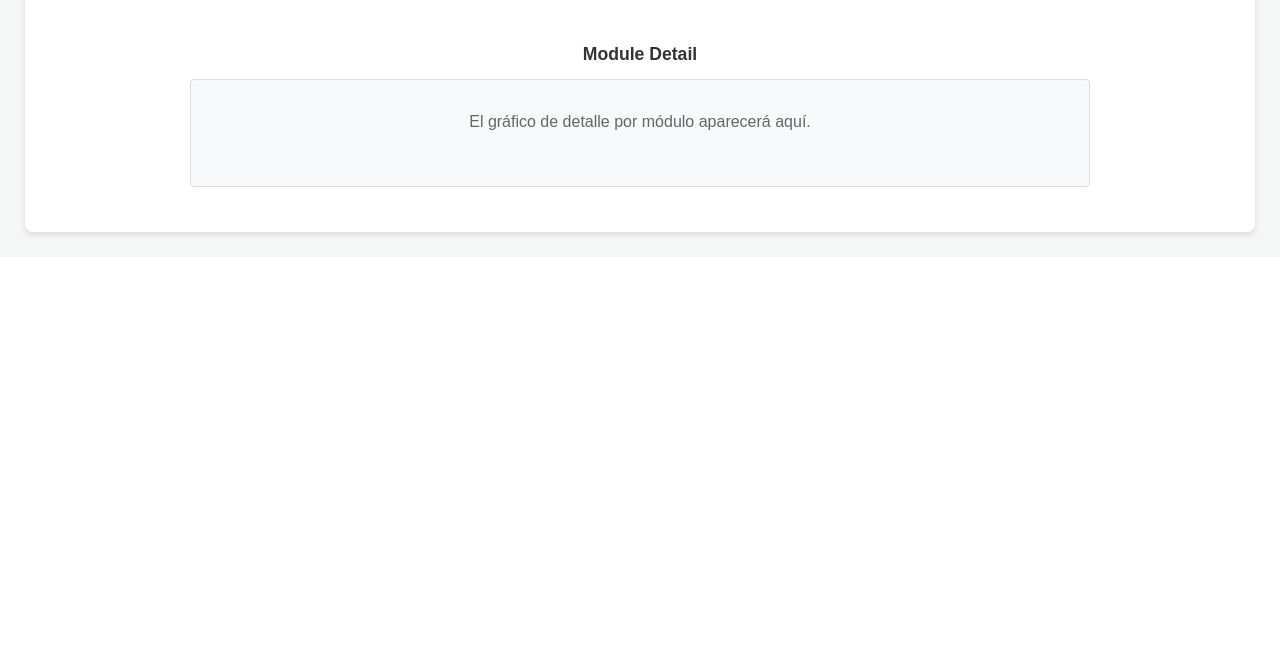
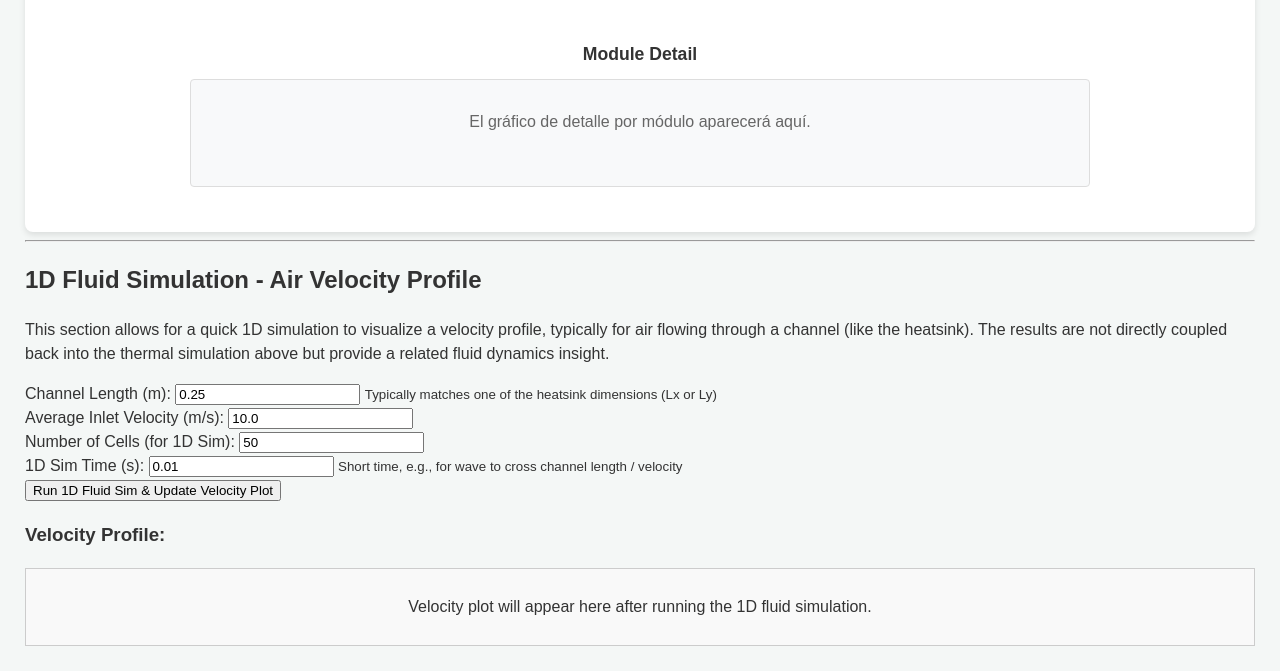
Before and after one commit to jwer99/thermal_PE_simulator, a Flask app: page / in a window 1280 px wide. Shown: the part 2883-3554 px from the top of the page. Before the commit the page ends 3123 px from the top, so only its background shows below. Run offline with Flask 3, Linux system fonts and the light colour scheme.

Commit message:
I've integrated the 1D Eulerian fluid simulation's velocity plot into your main thermal simulator page (`index.html`).
Here's what I did:

-   In `templates/index.html`, I added a new section titled "1D Fluid Simulation - Air Velocity Profile". This section includes:
    -   Input fields for key 1D fluid simulation parameters: Channel Length, Average Inlet Velocity, Number of Cells, and 1D Sim Time.
    -   A button "Run 1D Fluid Sim & Update Velocity Plot" to trigger the simulation.
    -   A placeholder to display the generated 1D velocity plot.
    -   A div for status messages.
-   In `static/js/script.js`, I added JavaScript logic to handle the new button. This script:
    -   Gathers parameters from the new input fields on `index.html`.
    -   Uses default values for other 1D fluid simulation parameters not exposed in this UI section.
    -   Makes an asynchronous POST request to the existing `/run_fluid_simulation` endpoint.
    -   Displays the returned 1D velocity plot (if successful) and any status/error messages in the new section on `index.html`.

No changes were required in `app.py` as the existing endpoint and simulation core function were sufficient.

```diff
--- a/static/js/script.js
+++ b/static/js/script.js
@@ -603,4 +603,116 @@ document.addEventListener('DOMContentLoaded', () => {
 
     console.log(">>> Inicialización completada.");
 
+    // --- Event Listener for 1D Fluid Simulation on Main Page ---
+    const run1DFluidSimButtonMainPage = document.getElementById('run_1d_fluid_sim_button_main_page');
+    if (run1DFluidSimButtonMainPage) {
+        run1DFluidSimButtonMainPage.addEventListener('click', async function() {
+            const channelLengthInput = document.getElementById('fluid_channel_length');
+            const initialVelocityInput = document.getElementById('fluid_initial_velocity');
+            const numCellsInput = document.getElementById('fluid_num_cells');
+            const simTimeInput = document.getElementById('fluid_sim_time');
+
+            const statusDiv = document.getElementById('fluid_sim_status_main_page');
+            const plotImg = document.getElementById('fluid_velocity_plot_on_main_page');
+            const placeholderText = document.getElementById('fluid_velocity_plot_placeholder_text');
+
+            if (!channelLengthInput || !initialVelocityInput || !numCellsInput || !simTimeInput || !statusDiv || !plotImg || !placeholderText) {
+                console.error("One or more DOM elements for the 1D fluid sim on main page are missing.");
+                if (statusDiv) statusDiv.textContent = 'Error: UI elements missing. Cannot run simulation.';
+                return;
+            }
+
+            statusDiv.textContent = 'Gathering parameters...';
+            plotImg.src = '';
+            plotImg.style.display = 'none';
+            placeholderText.style.display = 'block';
+            placeholderText.textContent = 'Velocity plot will appear here after running the 1D fluid simulation.';
+
+
+            const domain_length_m = parseFloat(channelLengthInput.value);
+            const initial_velocity_m_s = parseFloat(initialVelocityInput.value);
+            const num_cells = parseInt(numCellsInput.value, 10);
+            const total_sim_time_s = parseFloat(simTimeInput.value);
+
+            // Basic Validation
+            let errorMessages = [];
+            if (isNaN(domain_length_m) || domain_length_m <= 0) {
+                errorMessages.push("Channel Length must be a positive number.");
+            }
+            if (isNaN(initial_velocity_m_s)) { // Velocity can be zero or negative, so just check for NaN
+                errorMessages.push("Initial Velocity must be a number.");
+            }
+            if (isNaN(num_cells) || num_cells <= 0) {
+                errorMessages.push("Number of Cells must be a positive integer.");
+            }
+            if (isNaN(total_sim_time_s) || total_sim_time_s < 0) { // Allow zero sim time (plots initial state)
+                errorMessages.push("Simulation Time must be a non-negative number.");
+            }
+
+            if (errorMessages.length > 0) {
+                statusDiv.textContent = 'Error: ' + errorMessages.join(' ');
+                return;
+            }
+
+            statusDiv.textContent = 'Running 1D fluid simulation...';
+
+            const simParams = {
+                domain_length_m: domain_length_m,
+                num_cells: num_cells,
+                total_sim_time_s: total_sim_time_s,
+                initial_density_kg_m3: 1.225, // Default
+                initial_velocity_m_s: initial_velocity_m_s,
+                initial_pressure_Pa: 101325.0, // Default
+                boundary_condition_type: "transmissive", // Default
+                cfl_number: 0.5, // Default
+                output_time_steps: 10 // Default
+            };
+
+            fetch('/run_fluid_simulation', {
+                method: 'POST',
+                headers: {
+                    'Content-Type': 'application/json',
+                },
+                body: JSON.stringify(simParams),
+            })
+            .then(response => {
+                if (!response.ok) {
+                    return response.json().then(errData => {
+                        throw new Error(errData.message || `Server error: ${response.status}`);
+                    }).catch(() => {
+                        throw new Error(`Server error: ${response.status}`);
+                    });
+                }
+                return response.json();
+            })
+            .then(data => {
+                statusDiv.textContent = data.message || 'Simulation complete.';
+                if (data.status === 'Success' && data.plots_data_uris && data.plots_data_uris.velocity) {
+                    plotImg.src = data.plots_data_uris.velocity;
+                    plotImg.style.display = 'block';
+                    placeholderText.style.display = 'none';
+                } else if (data.status === 'Error') {
+                    statusDiv.textContent = 'Error: ' + data.message;
+                    plotImg.style.display = 'none';
+                    placeholderText.style.display = 'block';
+                    placeholderText.textContent = 'Could not load velocity plot due to simulation error.';
+                } else {
+                    statusDiv.textContent = data.message + (data.plots_data_uris && data.plots_data_uris.velocity ? '' : ' Velocity plot not found.');
+                    plotImg.style.display = 'none';
+                    placeholderText.style.display = 'block';
+                    placeholderText.textContent = 'Velocity plot not available.';
+                }
+            })
+            .catch(error => {
+                console.error('Error running 1D fluid simulation from main page:', error);
+                statusDiv.textContent = 'Fetch error: ' + error.message;
+                plotImg.style.display = 'none';
+                placeholderText.style.display = 'block';
+                placeholderText.textContent = 'Failed to run simulation or retrieve plot.';
+            });
+        });
+    } else {
+        console.warn("Button 'run_1d_fluid_sim_button_main_page' not found. 1D fluid sim on main page will not be available.");
+    }
+
 }); // Fin DOMContentLoaded
--- a/templates/index.html
+++ b/templates/index.html
@@ -125,6 +125,42 @@
                 </div>
             </div>
         </div> <!-- End of #results -->
+
+        <hr>
+        <div class="simulation-section">
+            <h2>1D Fluid Simulation - Air Velocity Profile</h2>
+            <p>This section allows for a quick 1D simulation to visualize a velocity profile, typically for air flowing through a channel (like the heatsink). The results are not directly coupled back into the thermal simulation above but provide a related fluid dynamics insight.</p>
+
+            <div class="control-group">
+                <label for="fluid_channel_length">Channel Length (m):</label>
+                <input type="number" id="fluid_channel_length" value="0.25" step="0.01">
+                <small>Typically matches one of the heatsink dimensions (Lx or Ly)</small>
+            </div>
+            <div class="control-group">
+                <label for="fluid_initial_velocity">Average Inlet Velocity (m/s):</label>
+                <input type="number" id="fluid_initial_velocity" value="10.0" step="0.1">
+            </div>
+            <div class="control-group">
+                <label for="fluid_num_cells">Number of Cells (for 1D Sim):</label>
+                <input type="number" id="fluid_num_cells" value="50" step="1">
+            </div>
+            <div class="control-group">
+                <label for="fluid_sim_time">1D Sim Time (s):</label>
+                <input type="number" id="fluid_sim_time" value="0.01" step="0.001">
+                 <small>Short time, e.g., for wave to cross channel length / velocity</small>
+            </div>
+
+            <button id="run_1d_fluid_sim_button_main_page" class="button">Run 1D Fluid Sim & Update Velocity Plot</button>
+
+            <div id="fluid_sim_status_main_page" class="status-message" style="margin-top: 10px;"></div>
+
+            <h3>Velocity Profile:</h3>
+            <div id="fluid_velocity_plot_main_page_container" style="text-align: center; margin-top: 10px; border: 1px solid #ccc; padding: 10px; background-color: #f9f9f9;">
+                <img id="fluid_velocity_plot_on_main_page" src="" alt="1D Fluid Velocity Plot" style="max-width: 100%; height: auto; display: none;">
+                <p id="fluid_velocity_plot_placeholder_text">Velocity plot will appear here after running the 1D fluid simulation.</p>
+            </div>
+        </div>
+
     </div> <!-- End of #main-content -->
 
     <!-- PDF Modal -->
```
